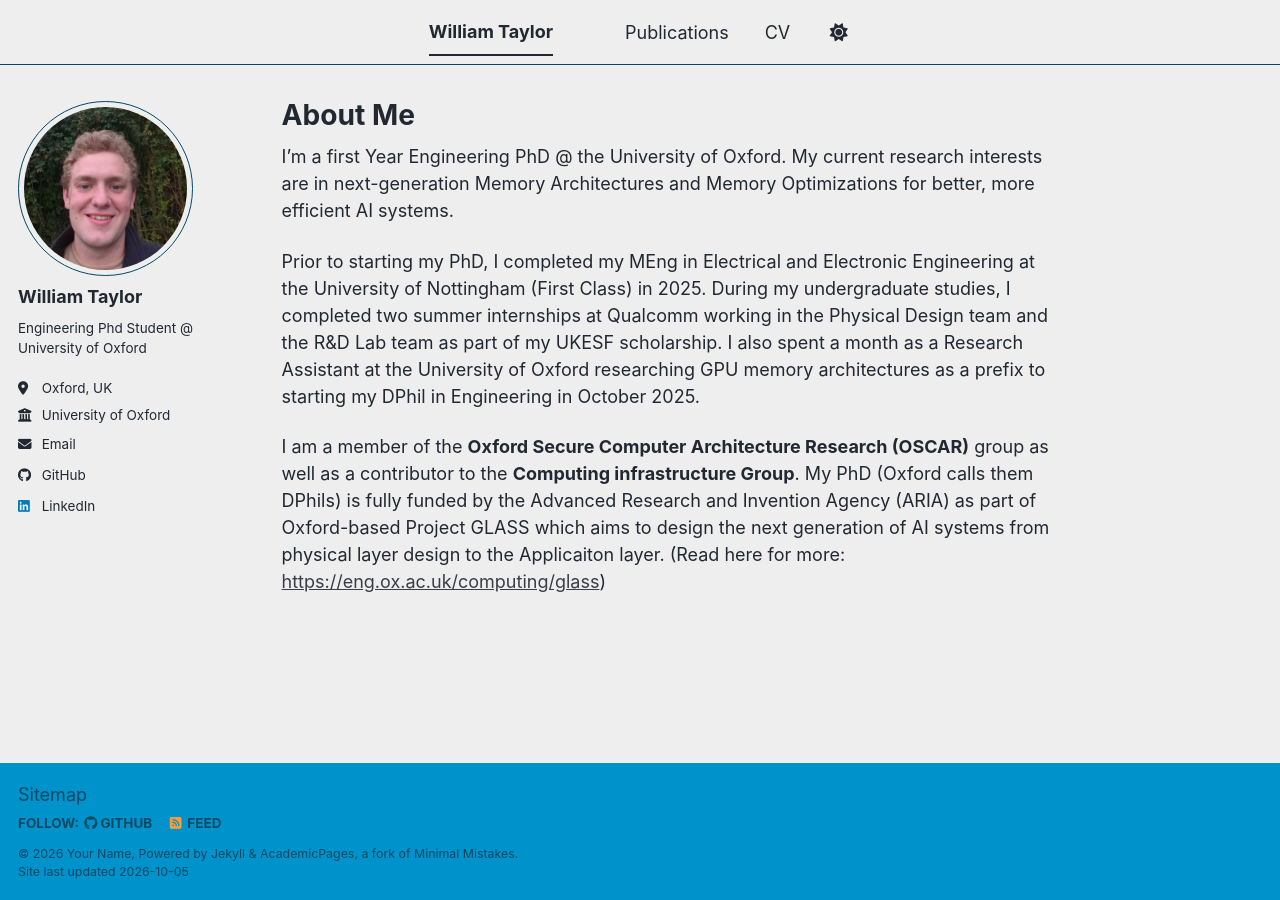
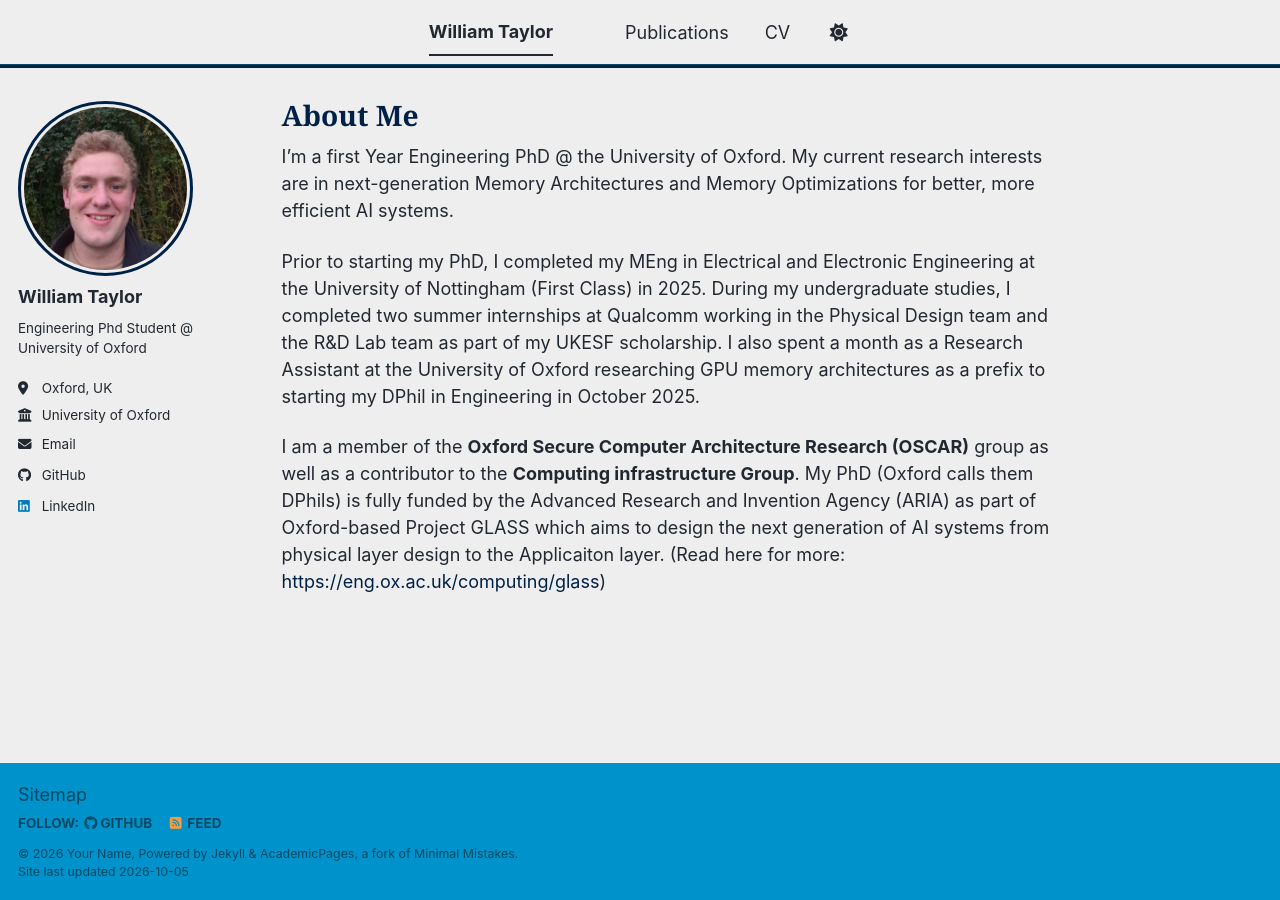
Before and after one commit to w-p-taylor/w-p-taylor.github.io, a Jekyll site: the page built from _pages/about.md, in a window 1280 px wide. Built offline with Jekyll 4.4.1, drawn with Linux system fonts in a browser that asks for light colours; a script bundle is joined from its source files by our own code; library files that are not in the unit come from our copies.

Commit message:
Add custom CSS variables and styles for theming

```diff
--- a/assets/css/main.scss
+++ b/assets/css/main.scss
@@ -42,8 +42,70 @@
     "vendor/font-awesome/brands"
 ;
 
-/* Centre the top navigation bar */
+/* ===== Custom look ===== */
+
+/* Accent colours: change these two to restyle everything */
+:root {
+  --wt-accent: #002147;   /* Oxford blue */
+  --wt-highlight: #c9a227; /* gold */
+}
+html[data-theme="dark"] {
+  --wt-accent: #8fb3ff;   /* lighter blue so it shows on dark backgrounds */
+}
+
+/* Top menu: centred, with a coloured line underneath */
+.masthead {
+  border-bottom: 3px solid var(--wt-accent);
+}
 .greedy-nav .visible-links {
   margin-left: auto;
   margin-right: auto;
 }
+.greedy-nav a {
+  transition: color 0.2s ease;
+}
+.greedy-nav a:hover {
+  color: var(--wt-highlight);
+}
+
+/* Serif headings for an academic feel */
+.page__title,
+.page__content h1,
+.page__content h2,
+.author__name {
+  font-family: Georgia, "Times New Roman", serif;
+}
+
+/* Page title and section headings */
+.page__title {
+  color: var(--wt-accent);
+}
+.page__content h1 {
+  border-bottom: none;
+  border-left: 4px solid var(--wt-highlight);
+  padding-left: 0.6em;
+  margin-top: 1.6em;
+  color: var(--wt-accent);
+}
+
+/* Profile photo with a coloured ring */
+.author__avatar img {
+  border: 3px solid var(--wt-accent);
+  padding: 3px;
+}
+
+/* Links in page content */
+.page__content a {
+  color: var(--wt-accent);
+  text-decoration: none;
+  border-bottom: 1px solid transparent;
+  transition: border-color 0.2s ease;
+}
+.page__content a:hover {
+  border-bottom-color: var(--wt-highlight);
+}
+
+/* Publication and talk titles in lists */
+.archive__item-title a {
+  color: var(--wt-accent);
+}
```
